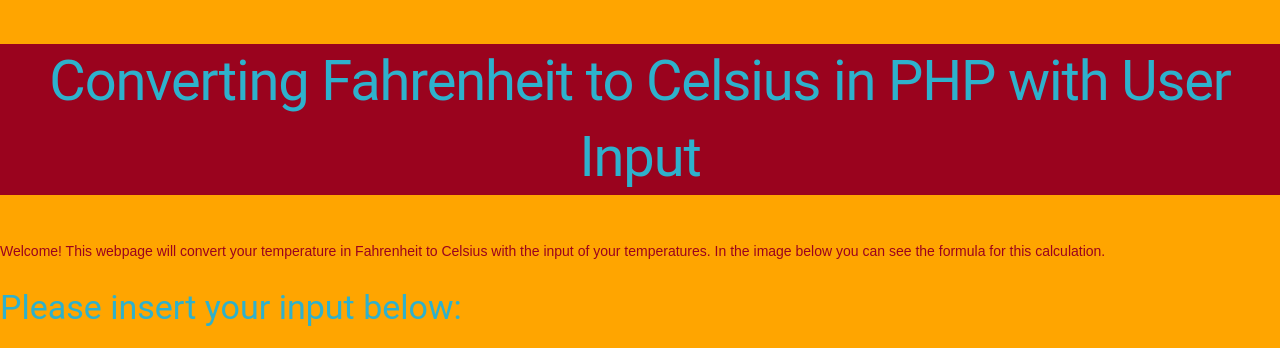
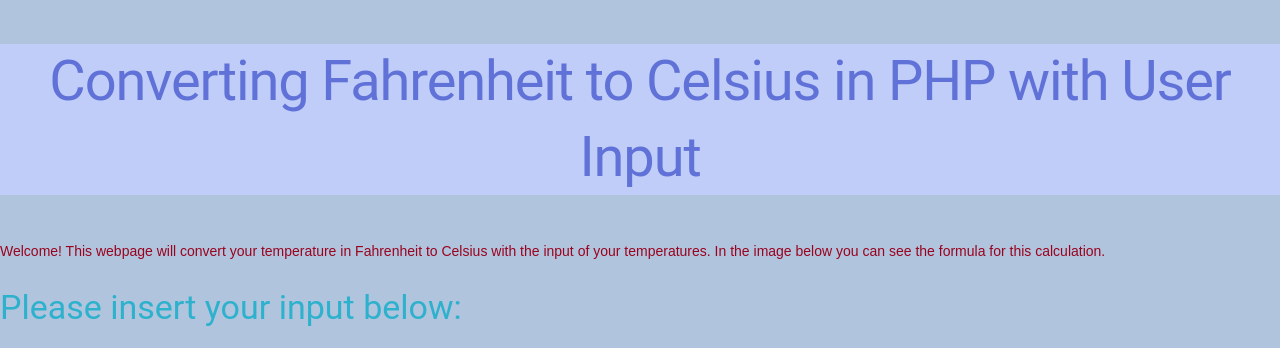
Before and after one commit to ICS20-Programming-LilyC/Assign-03-PHP-area-perimeter-semicircle, a PHP site: page / in a window 1280 px wide. Shown: the top 348 px of the page. Run offline with PHP 8.4, Linux system fonts and the light colour scheme.

Commit message:
updated colour scheme

```diff
--- a/css/style.css
+++ b/css/style.css
@@ -5,7 +5,7 @@
 */
 
 body {
-  background-color: orange;
+  background-color: lightsteelblue;
   width: 80%;
   margin-left: 10%;
   margin-top: 5%;
@@ -13,10 +13,10 @@ body {
 }
 
 h1 {
+  background-color: rgb(193 205 249);
+  color: hsl(231deg 60% 61%);
+  padding: 40px;
   text-align: center;
-  background-color: #9a031e;
-  color: #2eb1cc;
-  padding: 20px;
 }
 
 p {
```
